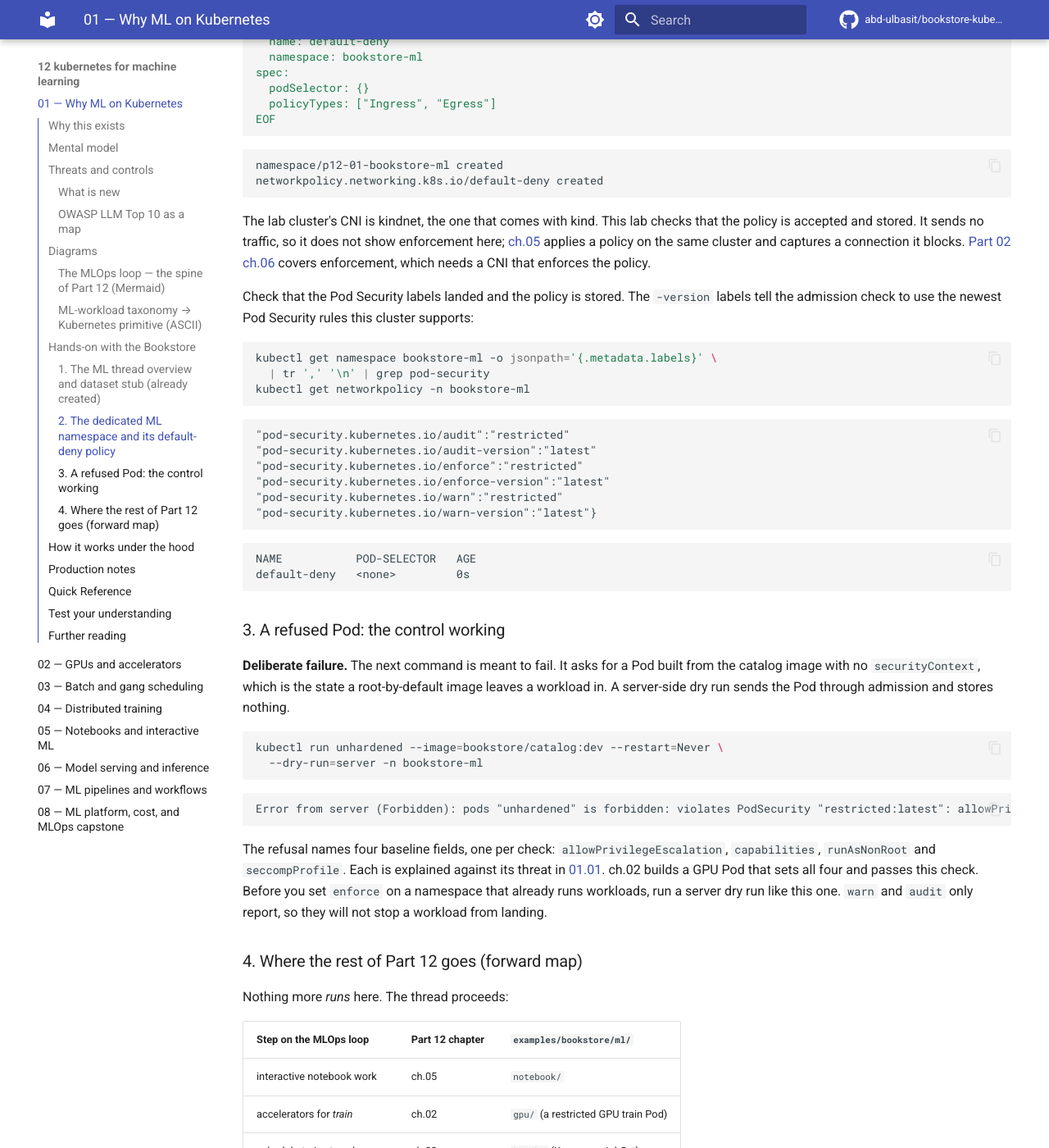
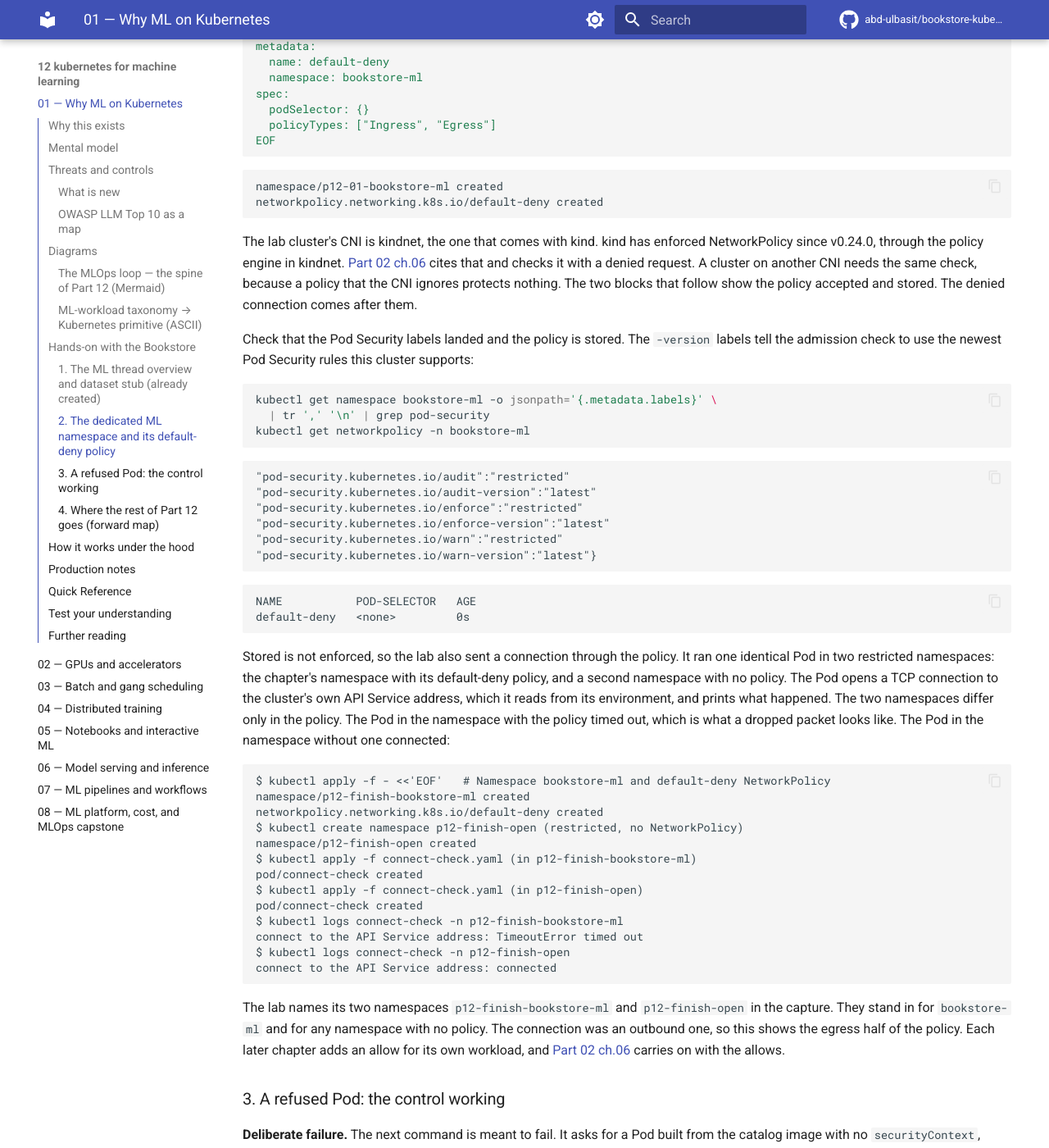
Before and after one commit to abd-ulbasit/bookstore-kubernetes-guide, an MkDocs documentation site: the page built from full-guide/12-kubernetes-for-machine-learning/01-why-ml-on-kubernetes.md, in a window 1280 px wide and 1400 px high, scrolled down 5796 px. Shown: the whole window at 82% size. Built offline with MkDocs 1.6.1 and Material for MkDocs 9.7.7, drawn with Linux system fonts in a browser that asks for light colours; comment, search, counter and statistics services are not loaded; some of the changed text lies outside the part shown.

Commit message:
12.01: show the default-deny policy refusing a connection
The chapter said the policy was only stored, because it did not know
whether kindnet enforces NetworkPolicy. 02.06 shows kind has enforced
it since v0.24.0, so 12.01 now links 02.06 and a new lab step sends
one identical Pod through two namespaces: it times out under the
chapter's default-deny and connects where there is no policy. The
chapter's namespace note no longer names the lab's prefix.

Co-Authored-By: Claude Sonnet 5.5 <noreply@anthropic.com>

````diff
--- a/full-guide/12-kubernetes-for-machine-learning/01-why-ml-on-kubernetes.md
+++ b/full-guide/12-kubernetes-for-machine-learning/01-why-ml-on-kubernetes.md
@@ -230,10 +230,13 @@ Bookstore changes.
 **Tier A (kind).** The recorded run is in
 [`examples/security-lab/evidence/12-01.txt`](../examples/security-lab/evidence/12-01.txt),
 made by
-[`examples/security-lab/labs/12-01.sh`](../examples/security-lab/labs/12-01.sh).
-It ran in its own namespace, `p12-01-bookstore-ml`, on a kind cluster whose name
-and node name differ from the guide's. Lines that name that namespace are kept
-as captured. Every command below names `bookstore-ml`.
+[`examples/security-lab/labs/12-01.sh`](../examples/security-lab/labs/12-01.sh),
+and the denied connection of section 2 by
+[`12-01-netpol.sh`](../examples/security-lab/labs/12-01-netpol.sh).
+It ran in a namespace of its own, standing in for `bookstore-ml`, on a kind
+cluster whose name and node name differ from the guide's. Captured lines keep
+the lab's namespace name, which ends in `bookstore-ml`; on your cluster it
+reads `bookstore-ml`. Every command below names `bookstore-ml`.
 
 ### 1. The ML thread overview and dataset stub (already created)
 
@@ -309,12 +312,12 @@ namespace/p12-01-bookstore-ml created
 networkpolicy.networking.k8s.io/default-deny created
 ```
 
-The lab cluster's CNI is kindnet, the one that comes with kind. This lab checks
-that the policy is accepted and stored. It sends no traffic, so it does not
-show enforcement here; [ch.05](05-notebooks-and-interactive.md) applies a
-policy on the same cluster and captures a connection it blocks.
-[Part 02 ch.06](../02-networking/06-network-policies.md) covers enforcement,
-which needs a CNI that enforces the policy.
+The lab cluster's CNI is kindnet, the one that comes with kind. kind has
+enforced NetworkPolicy since v0.24.0, through the policy engine in kindnet.
+[Part 02 ch.06](../02-networking/06-network-policies.md) cites that and checks
+it with a denied request. A cluster on another CNI needs the same check, because
+a policy that the CNI ignores protects nothing. The two blocks that follow show
+the policy accepted and stored. The denied connection comes after them.
 
 Check that the Pod Security labels landed and the policy is stored. The
 `-version` labels tell the admission check to use the newest Pod Security rules
@@ -343,6 +346,39 @@ kubectl get networkpolicy -n bookstore-ml
 NAME           POD-SELECTOR   AGE
 default-deny   <none>         0s
 ```
+
+Stored is not enforced, so the lab also sent a connection through the policy.
+It ran one identical Pod in two restricted namespaces: the chapter's namespace
+with its default-deny policy, and a second namespace with no policy. The Pod
+opens a TCP connection to the cluster's own API Service address, which it reads
+from its environment, and prints what happened. The two namespaces differ only
+in the policy. The Pod in the namespace with the policy timed out, which is what
+a dropped packet looks like. The Pod in the namespace without one connected:
+
+<!-- gate: output -->
+
+```text
+$ kubectl apply -f - <<'EOF'   # Namespace bookstore-ml and default-deny NetworkPolicy
+namespace/p12-finish-bookstore-ml created
+networkpolicy.networking.k8s.io/default-deny created
+$ kubectl create namespace p12-finish-open (restricted, no NetworkPolicy)
+namespace/p12-finish-open created
+$ kubectl apply -f connect-check.yaml (in p12-finish-bookstore-ml)
+pod/connect-check created
+$ kubectl apply -f connect-check.yaml (in p12-finish-open)
+pod/connect-check created
+$ kubectl logs connect-check -n p12-finish-bookstore-ml
+connect to the API Service address: TimeoutError timed out
+$ kubectl logs connect-check -n p12-finish-open
+connect to the API Service address: connected
+```
+
+The lab names its two namespaces `p12-finish-bookstore-ml` and `p12-finish-open`
+in the capture. They stand in for `bookstore-ml` and for any namespace with no
+policy. The connection was an outbound one, so this shows the egress half of
+the policy. Each later chapter adds an allow for its own workload, and
+[Part 02 ch.06](../02-networking/06-network-policies.md) carries on with the
+allows.
 
 ### 3. A refused Pod: the control working
 
@@ -577,7 +613,7 @@ Checklist (before any ML workload lands):
 5. **A data scientist wants to load `model.joblib` from a bucket another team owns. What is the risk, and which control comes first?**
    <details><summary>Show answer</summary>
 
-   joblib files are pickle-based, and unpickling can run arbitrary code during the load, as the [Python `pickle` documentation](https://docs.python.org/3/library/pickle.html) warns. Loading the file runs the file author's code, so treat the artifact as code. The first control is to load only an artifact whose digest matches the record from the training run, from a read-only mount in a restricted Pod. ch.06 covers the load-time check, and ch.07 records the digest.
+   joblib files are pickle-based, and unpickling can run arbitrary code during the load, as the [Python `pickle` documentation](https://docs.python.org/3/library/pickle.html) and the [`joblib.load` reference](https://joblib.readthedocs.io/en/stable/generated/joblib.load.html) warn. Loading the file runs the file author's code, so treat the artifact as code. The first control is to load only an artifact whose digest matches the record from the training run, from a read-only mount in a restricted Pod. ch.06 covers the load-time check, and ch.07 records the digest.
 
    </details>
 
````
Also changed, not shown: 2 other files.
